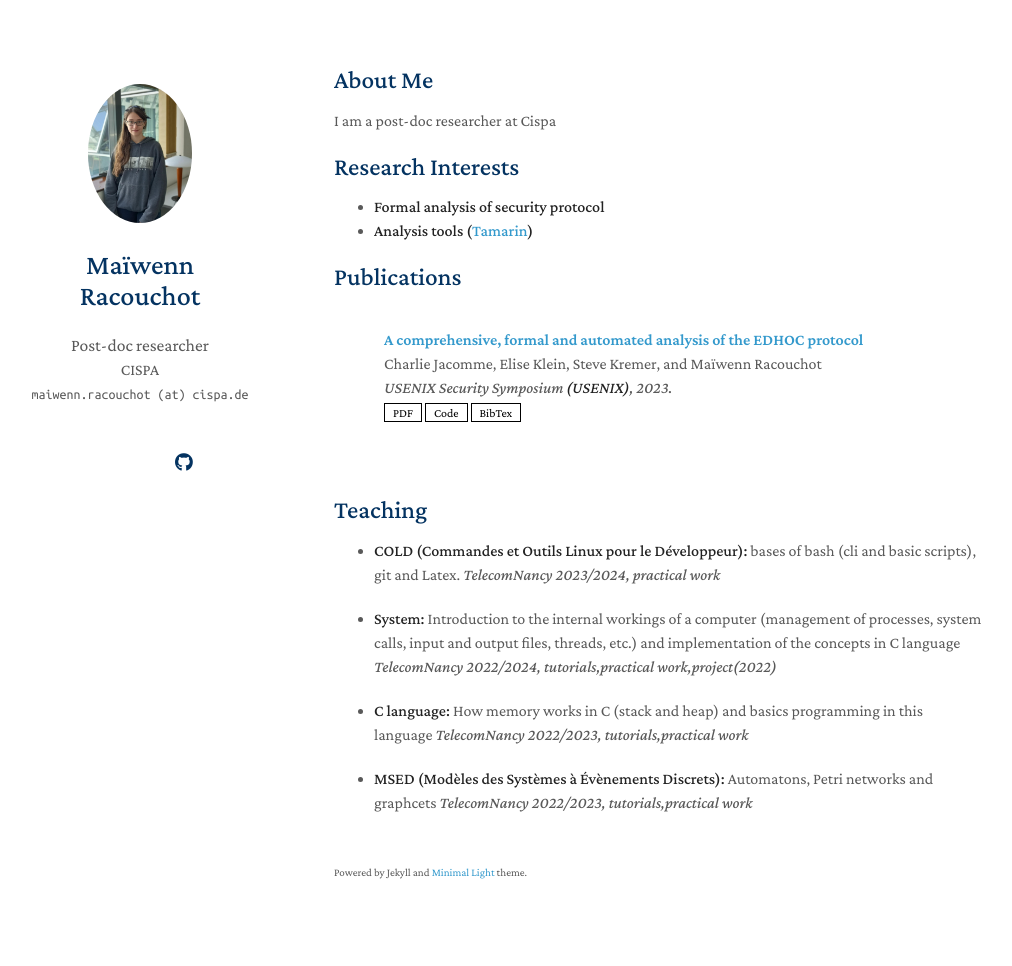
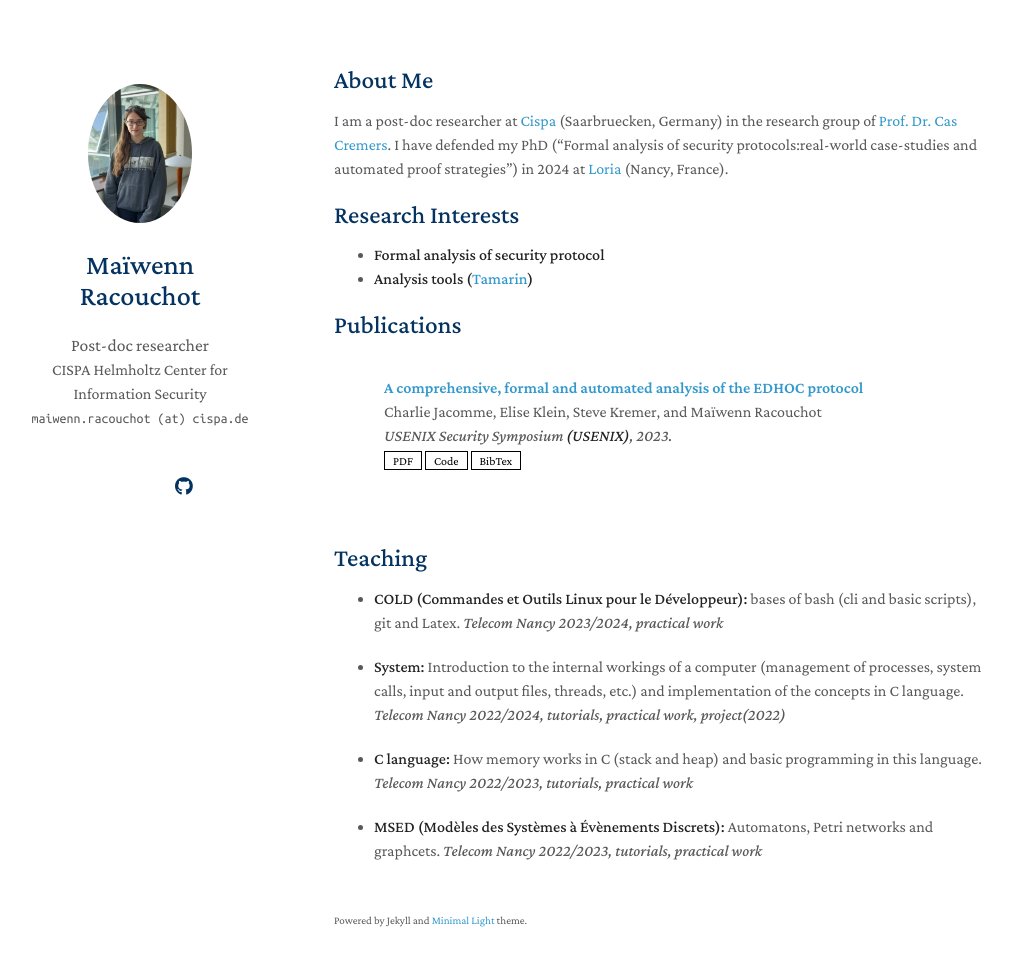
Before and after one commit to racoucho1u/racoucho1u.github.io, a Jekyll site: the page built from index.md, in a window 1280 px wide and 1001 px high. Shown: the top 966 px of the window, without its empty margins (136-1148 px from the left). Built offline with Jekyll 4.4.1, drawn with Linux system fonts in a browser that asks for light colours; a style sheet for code colours, icons or effects is not loaded; our own code applies the rules of GitHub Pages for plain Markdown files.

Commit message:
Presentation and typos

```diff
--- a/_config.yml
+++ b/_config.yml
@@ -1,7 +1,7 @@
 # Basic Information
 title: Maïwenn Racouchot
 position: Post-doc researcher
-affiliation: CISPA
+affiliation: CISPA Helmholtz Center for Information Security
 email: maiwenn.racouchot (at) cispa.de
 
 # Search Engine Optimization (SEO)
@@ -38,7 +38,7 @@ font: "Serif" # or "Sans Serif"
 
 # Google Analytics ID
 # Please remove this if you don't use Google Analytics
-google_analytics: UA-111540567-4
+# google_analytics: UA-111540567-4
 
 # Use this project as a remote theme for GitHub Pages
 # See the guide here: https://docs.github.com/en/pages/setting-up-a-github-pages-site-with-jekyll/adding-a-theme-to-your-github-pages-site-using-jekyll
--- a/_includes/teaching.md
+++ b/_includes/teaching.md
@@ -1,10 +1,9 @@
 ## Teaching
 
-* **COLD (Commandes et Outils Linux pour le Développeur):** bases of bash (cli and basic scripts), git and Latex. *TelecomNancy 2023/2024, practical work*
+* **COLD (Commandes et Outils Linux pour le Développeur):** bases of bash (cli and basic scripts), git and Latex. *Telecom Nancy 2023/2024, practical work*
 
-* **System:** Introduction to the internal workings of a computer (management of
-processes, system calls, input and output files, threads, etc.) and implementation of the concepts in C language  *TelecomNancy 2022/2024, tutorials,practical work,project(2022)*
+* **System:** Introduction to the internal workings of a computer (management of processes, system calls, input and output files, threads, etc.) and implementation of the concepts in C language.  *Telecom Nancy 2022/2024, tutorials, practical work, project(2022)*
 
-* **C language:**  How memory works in C (stack and heap) and basics programming in this language *TelecomNancy 2022/2023, tutorials,practical work*
+* **C language:**  How memory works in C (stack and heap) and basic programming in this language. *Telecom Nancy 2022/2023, tutorials, practical work*
 
-* **MSED (Modèles des Systèmes à Évènements Discrets):**  Automatons, Petri networks and graphcets *TelecomNancy 2022/2023, tutorials,practical work*
+* **MSED (Modèles des Systèmes à Évènements Discrets):**  Automatons, Petri networks and graphcets. *Telecom Nancy 2022/2023, tutorials, practical work*
--- a/index.md
+++ b/index.md
@@ -4,7 +4,7 @@ layout: homepage
 
 ## About Me
 
-I am a post-doc researcher at Cispa
+I am a post-doc researcher at [Cispa](https://cispa.de/en) (Saarbruecken, Germany) in the research group of [Prof. Dr. Cas Cremers](https://people.cispa.io/cas.cremers/). I have defended my PhD ("Formal analysis of security protocols:real-world case-studies and automated proof strategies") in 2024 at [Loria](https://www.loria.fr/fr/) (Nancy, France).
 
 ## Research Interests
 
@@ -19,7 +19,6 @@ I am a post-doc researcher at Cispa
 - **[Mar. 2019]** Our paper about few-shot learning is accepted to CVPR 2019.--->
 
 {% include_relative _includes/publications.md %}
-
 <!---{% include_relative _includes/services.md %}--->
 
 {% include_relative _includes/teaching.md %}
```
